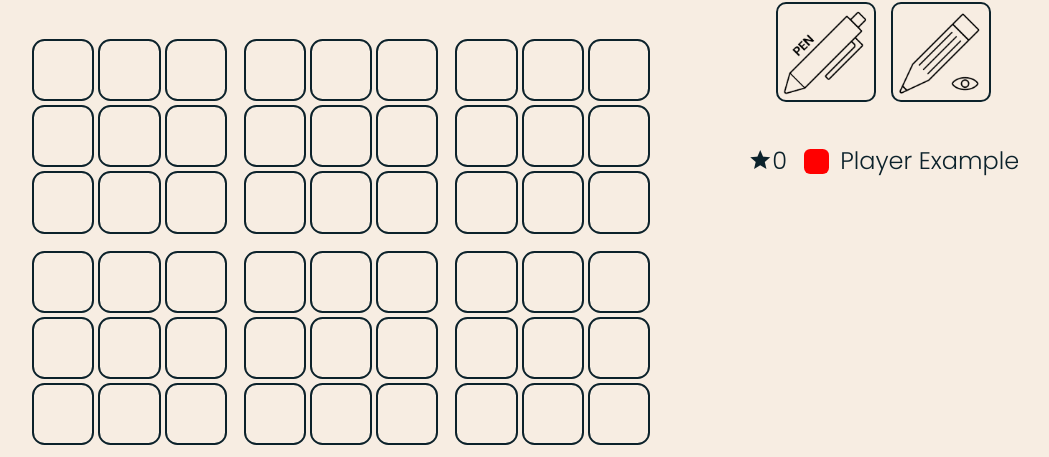
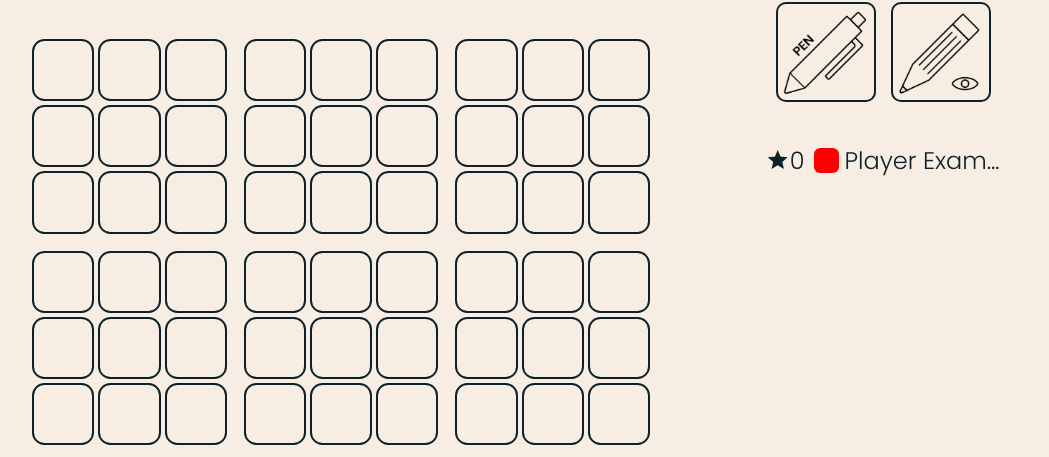
Before and after one commit to AlexanderJCS/multiplayer-sudoku, a Flask app: page /1 in a window 1280 px wide. Shown: the part 130-587 px from the top of the page, without its empty margins (92-1141 px from the left). Run offline with Flask 3, Linux system fonts and the light colour scheme; some libraries are stand-ins or nearby versions.

Commit message:
change how overflow works for the player list

```diff
--- a/static/game/style.css
+++ b/static/game/style.css
@@ -107,25 +107,24 @@ h1 {
     margin: 3vh auto;
     font-size: 1.5rem;
     height: 40vh;
-    width: 100%;
-    overflow: auto;
+    width: 20vw;
     padding: 10px;
 }
 
 .player {
     display: flex;
     text-align: left;
-    flex-direction: column;
     background-color: var(--background);
     margin-bottom: 10px;
-}
 
-.player {
-    display: inline-block;
+    /* reference all sub-elements */
+    & * {
+        display: inline-block;
+    }
 }
 
 .color {
-    display: inherit;
+    flex-shrink: 0;
     width: 25px;
     height: 25px;
     margin-right: 5px;
@@ -133,13 +132,14 @@ h1 {
 }
 
 .name {
-    display: inherit;
-    margin-top: -30px;
     transform: translateY(-15%);
+    white-space: nowrap;
+    overflow: hidden;
+    text-overflow: ellipsis;
 }
 
 .points {
-    display: inherit;
+    flex-shrink: 0;
     transform: translateY(-15%);
     margin-right: 10px;
 
```
